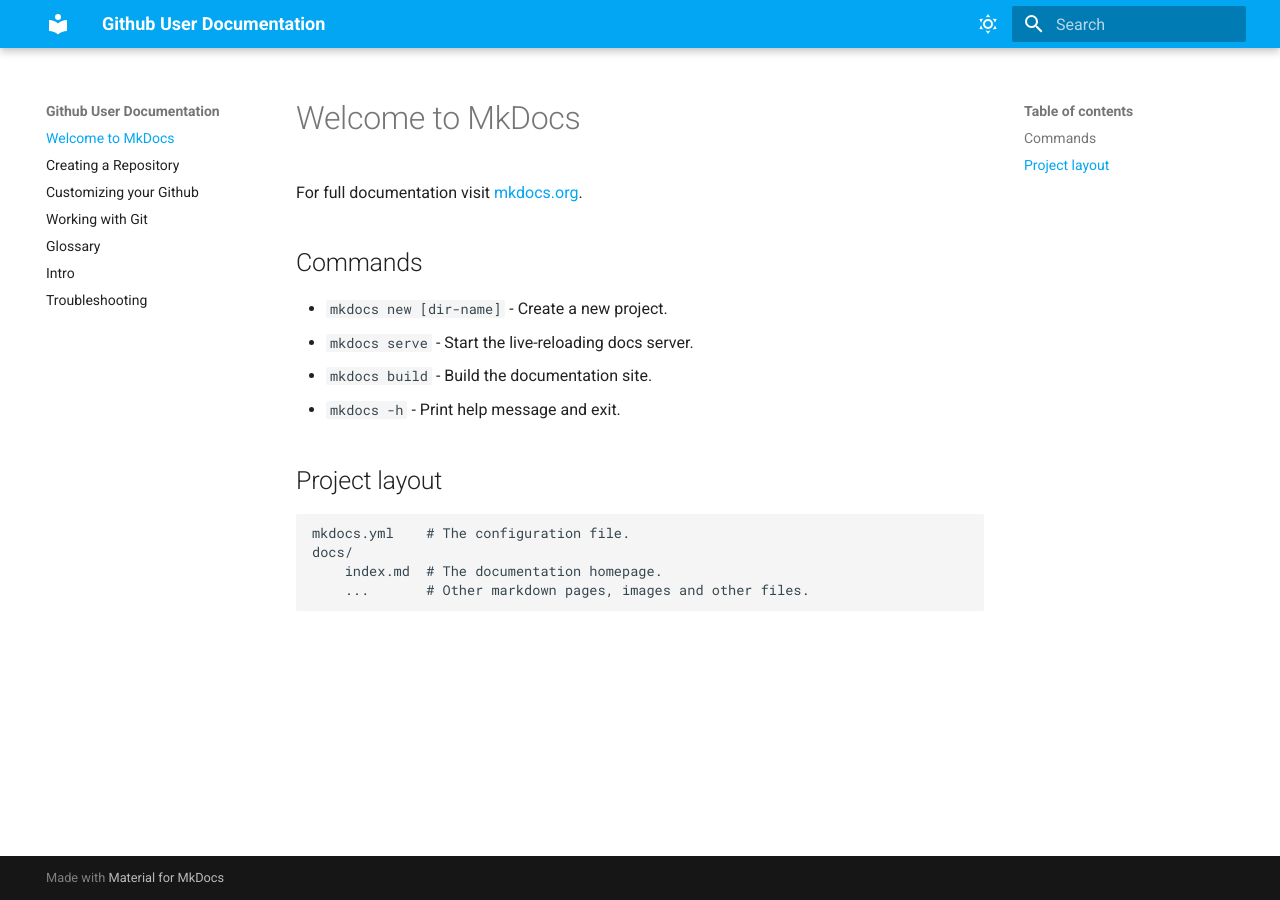
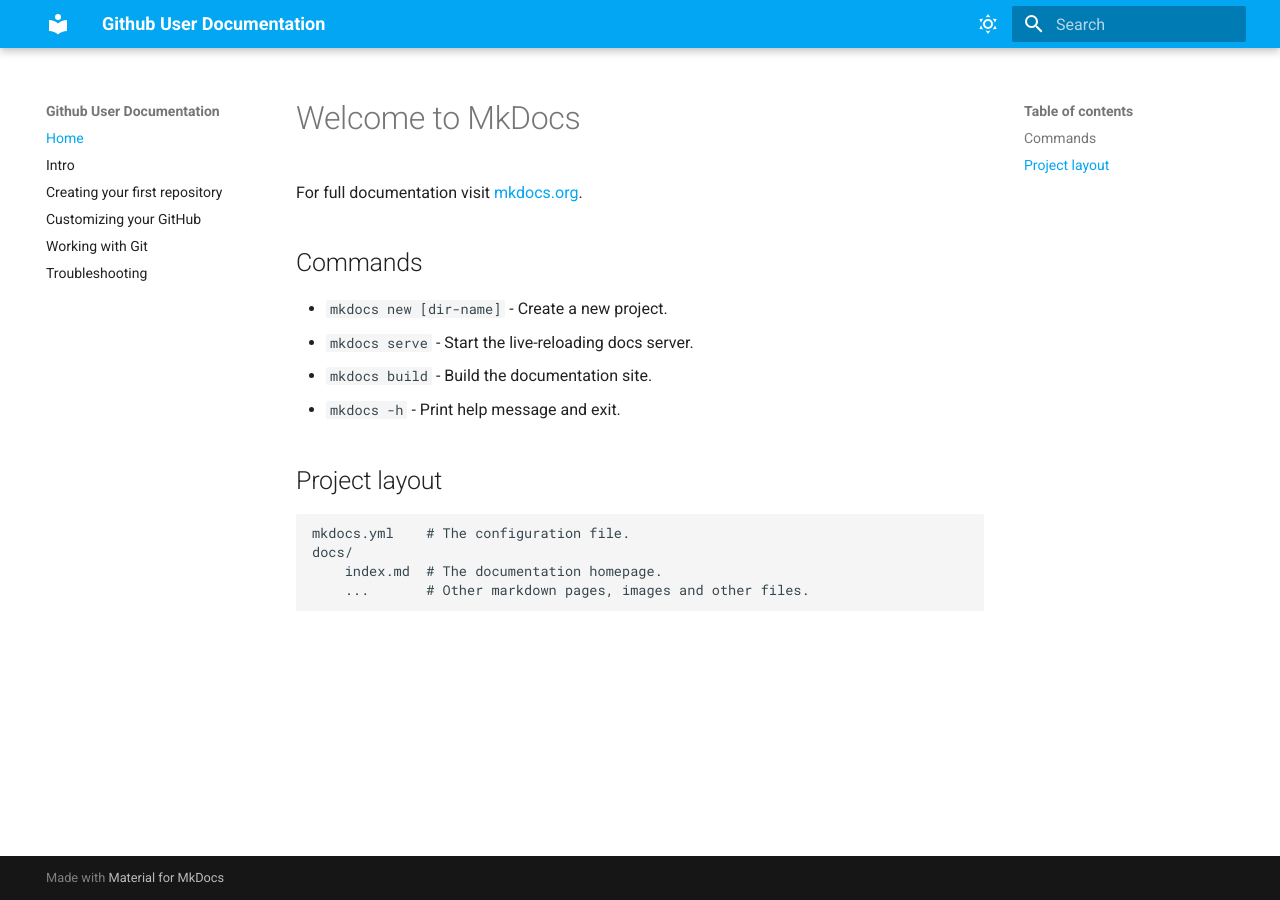
Before and after one commit to AnkitAhlwat/GitHub-User-Documentation, an MkDocs documentation site: the page built from docs/index.md, in a window 1280 px wide. Built offline with MkDocs 1.6.1 and Material for MkDocs 9.7.7, drawn with Linux system fonts in a browser that asks for light colours; some of the changed lines change nothing that is shown.

Commit message:
Update left navigation

```diff
--- a/mkdocs.yml
+++ b/mkdocs.yml
@@ -1,4 +1,13 @@
 site_name: Github User Documentation
+
+nav:
+    - Home: 'index.md'
+    - 'Intro': 'intro.md'
+    - 'Creating your first repository': 'Creating a repository.md'
+    - 'Customizing your GitHub': 'Customizing your Github.md'
+    - 'Working with Git': 'Working with Git.md'
+    - 'Troubleshooting': 'troubleshooting.md'
+
 
 theme:
   name: material
```
